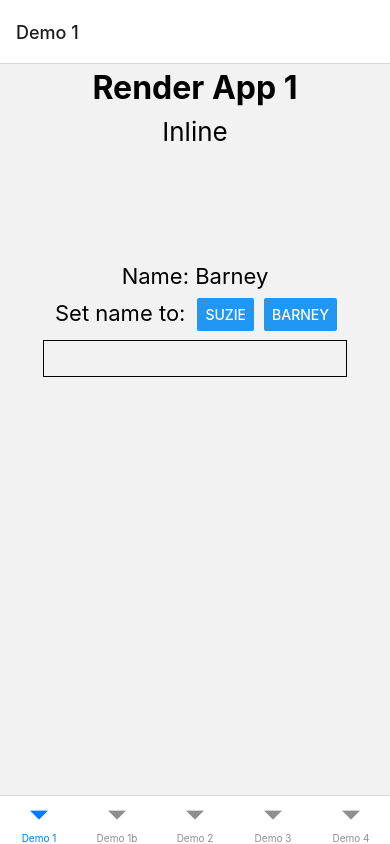
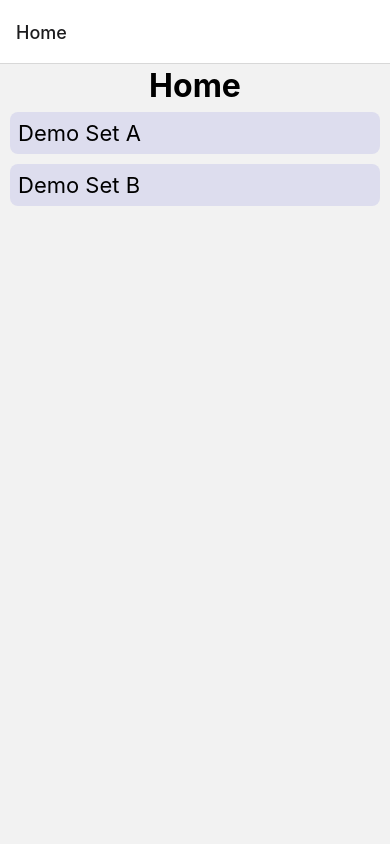
Before and after one commit to bsu-cs-jb/lecture-10-18-wed, a React Native app: screen / in a window 390 px wide. Built offline with nearby package versions, Linux system fonts and the light colour scheme.

Commit message:
Pulling out Home.

```diff
--- a/App.tsx
+++ b/App.tsx
@@ -1,26 +1,95 @@
+import "react-native-gesture-handler";
 import * as React from "react";
 import LectureApp from "./LectureApp";
 import { NavigationContainer } from "@react-navigation/native";
 import { createBottomTabNavigator } from "@react-navigation/bottom-tabs";
+import { createStackNavigator } from "@react-navigation/stack";
 import RenderApp1 from "./RenderApp1";
 import RenderApp2 from "./RenderApp2";
 import RenderApp3 from "./RenderApp3";
 import RenderApp1b from "./RenderApp1b";
 import RenderApp4 from "./RenderApp4";
+import {
+  Button,
+  FlatList,
+  Pressable,
+  ScrollView,
+  View,
+} from "react-native";
+import { LabelText, TitleText } from "./Shared";
+import styles from "./styles";
 
 const Tab = createBottomTabNavigator();
+const Stack = createStackNavigator();
+
+function SubScreen({
+  name,
+  onPress,
+}: {
+  name: string;
+  onPress?: (name: string) => void;
+}) {
+  return (
+    <Pressable
+      style={({ pressed }) =>
+        pressed ? styles.screenPressed : styles.screenUnpressed
+      }
+      onPress={() => (onPress ? onPress(name) : null)}
+    >
+      <LabelText>{name}</LabelText>
+    </Pressable>
+  );
+}
+
+const SCREENS = [
+  {
+    name: "Demo Set A",
+  },
+  {
+    name: "Demo Set B",
+  },
+];
+
+export function Home({ navigation }) {
+  const handlePress = (name: string) => {
+    navigation.navigate(name);
+  };
+  return (
+    <View style={styles.container}>
+      <TitleText>Home</TitleText>
+      <FlatList
+        style={{ width: "100%" }}
+        contentContainerStyle={{ width: "100%", gap: 10 }}
+        data={SCREENS}
+        renderItem={({ item }) => (
+          <SubScreen name={item.name} onPress={handlePress} />
+        )}
+        keyExtractor={(item) => item.name}
+      />
+    </View>
+  );
+}
+
+export function DemoSetA() {
+  return (
+    <Tab.Navigator>
+      <Tab.Screen name="Demo 1" component={RenderApp1} />
+      <Tab.Screen name="Demo 1b" component={RenderApp1b} />
+      <Tab.Screen name="Demo 2" component={RenderApp2} />
+      <Tab.Screen name="Demo 3" component={RenderApp3} />
+      <Tab.Screen name="Demo 4" component={RenderApp4} />
+    </Tab.Navigator>
+  );
+}
 
 export default function App() {
   const birdApp = <LectureApp />;
   return (
     <NavigationContainer>
-      <Tab.Navigator>
-        <Tab.Screen name="Demo 1" component={RenderApp1} />
-        <Tab.Screen name="Demo 1b" component={RenderApp1b} />
-        <Tab.Screen name="Demo 2" component={RenderApp2} />
-        <Tab.Screen name="Demo 3" component={RenderApp3} />
-        <Tab.Screen name="Demo 4" component={RenderApp4} />
-      </Tab.Navigator>
+      <Stack.Navigator initialRouteName="Home">
+        <Stack.Screen name="Home" component={Home} />
+        <Stack.Screen name="Demo Set A" component={DemoSetA} />
+      </Stack.Navigator>
     </NavigationContainer>
   );
 }
--- a/package.json
+++ b/package.json
@@ -17,6 +17,7 @@
     "@react-navigation/bottom-tabs": "^6.5.8",
     "@react-navigation/native": "^6.1.7",
     "@react-navigation/native-stack": "^6.9.13",
+    "@react-navigation/stack": "^6.3.17",
     "expo": "~49.0.8",
     "expo-status-bar": "~1.6.0",
     "jest": "^29.2.1",
@@ -26,7 +27,8 @@
     "react-native": "0.72.4",
     "react-native-safe-area-context": "4.6.3",
     "react-native-screens": "~3.22.0",
-    "react-native-web": "~0.19.6"
+    "react-native-web": "~0.19.6",
+    "react-native-gesture-handler": "~2.12.0"
   },
   "devDependencies": {
     "@babel/core": "^7.20.0",
--- a/styles.ts
+++ b/styles.ts
@@ -1,6 +1,18 @@
 import { StyleSheet } from "react-native";
 
 const styles = StyleSheet.create({
+  screenUnpressed: {
+    backgroundColor: "#DDE",
+    borderRadius: 8,
+    padding: 6,
+    // paddingHorizontal: 15,
+    width: "100%",
+  },
+  screenPressed: {
+    backgroundColor: "#BBE",
+    borderRadius: 8,
+    padding: 6,
+  },
   flexFill: {
     flex: 1,
   },
@@ -43,7 +55,7 @@ const styles = StyleSheet.create({
   container: {
     flex: 1,
     alignItems: "center",
-    // paddingHorizontal: 10,
+    paddingHorizontal: 10,
     gap: 5,
   },
 });
```
Also changed, not shown: Home.tsx (added), 1 other file (tests, documents, lock files or other folders).
